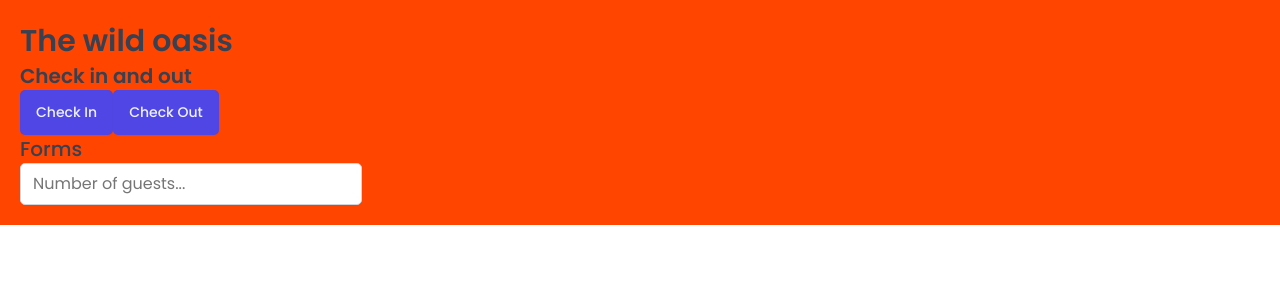
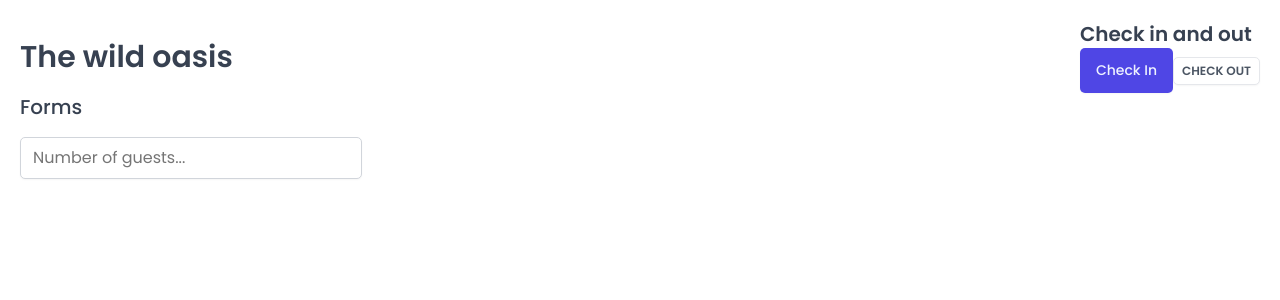
Before and after one commit to irinatayan/the-wild-oasis, a React (Vite) app: page / in a window 1280 px wide. Shown: the top 300 px of the page. Built offline with nearby package versions, Linux system fonts and the light colour scheme; a web font is replaced by a local one.

Commit message:
building more reusable styled components

```diff
--- a/src/App.jsx
+++ b/src/App.jsx
@@ -3,9 +3,9 @@ import GlobalStyles from "./styles/GlobalStyles.js";
 import Button from "./ui/Button.jsx";
 import Input from "./ui/Input.jsx";
 import Heading from "./ui/Heading.jsx";
+import Row from "./ui/Row.jsx";
 
 const StyledApp = styled.main`
-  background-color: orangered;
   padding: 20px;
 `;
 
@@ -14,16 +14,35 @@ function App() {
     <>
       <GlobalStyles />
       <StyledApp>
+        <Row type="horizontal">
           <Heading as="h1">The wild oasis</Heading>
+          <div>
             <Heading as="h2">Check in and out</Heading>
-        <Button type="button" onClick={() => alert("you are check in")}>
+            <Button
+              type="button"
+              variation="primary"
+              size="medium"
+              onClick={() => alert("you are check in")}
+            >
               Check In
             </Button>
-        <Button type="button" onClick={() => alert("you are check out")}>
+            <Button
+              type="button"
+              variation="secondary"
+              size="small"
+              onClick={() => alert("you are check out")}
+            >
               Check Out
             </Button>
+          </div>
+        </Row>
+
+        <Row type="vertical">
           <Heading as="h3">Forms</Heading>
+          <form>
             <Input type="number" placeholder="Number of guests..." />
+          </form>
+        </Row>
       </StyledApp>
     </>
   );
--- a/src/ui/Button.jsx
+++ b/src/ui/Button.jsx
@@ -1,4 +1,5 @@
 import styled, { css } from "styled-components";
+import Row from "./Row.jsx";
 
 const sizes = {
   small: css`
@@ -49,18 +50,18 @@ const variations = {
 };
 
 const Button = styled.button`
-  font-size: 1.4rem;
-  padding: 1.2rem 1.6rem;
-  font-weight: 500;
   border: none;
   border-radius: var(--border-radius-sm);
-  background-color: var(--color-brand-600);
   box-shadow: var(--shadow-sm);
-  color: var(--color-brand-50);
-  cursor: pointer;
-  &:hover {
-    background-color: var(--color-brand-700);
-  }
+
+  ${(props) => sizes[props.size]}
+
+  ${(props) => variations[props.variation]}
 `;
 
+Row.defaultProps = {
+  variation: "primary",
+  size: "medium"
+};
+
 export default Button;
```
Lines whose indentation alone changed are shown as unchanged.
